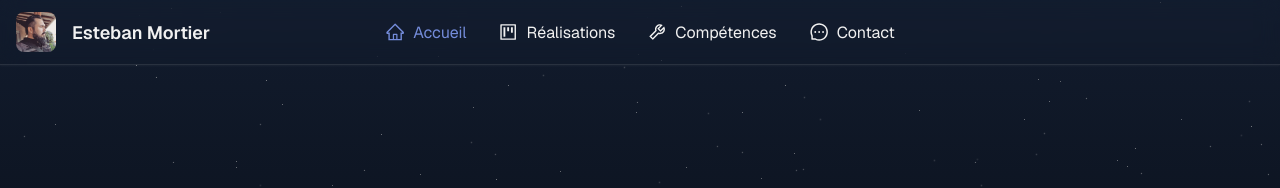
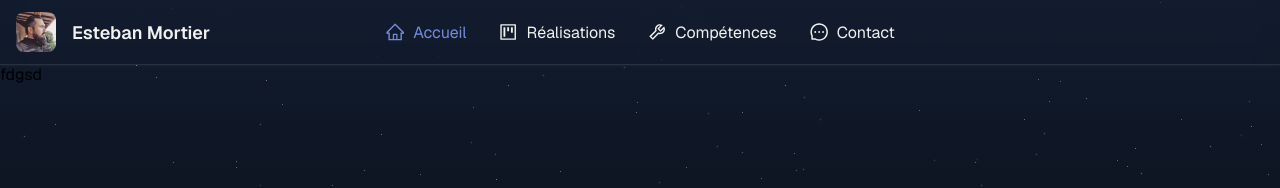
Before and after one commit to Esteban-Mo/newportfolio, a Next.js app: page / in a window 1280 px wide. Shown: the top 188 px of the page. Built offline with nearby package versions, Linux system fonts and the light colour scheme.

Commit message:
Refactor home page layout and remove main wrapper

```diff
--- a/src/app/page.tsx
+++ b/src/app/page.tsx
@@ -2,11 +2,11 @@ import StarryBackground from "@/components/ui/StarryBackground/StarryBackground"
 
 export default function Home() {
   return (
-    <main className="min-h-screen w-full relative">
+    <>
       <StarryBackground />
-      <div className="relative z-10">
-        {/* Contenu principal ici */}
+      <div>
+        fdgsd
       </div>
-    </main>
+    </>
   );
 }
```
